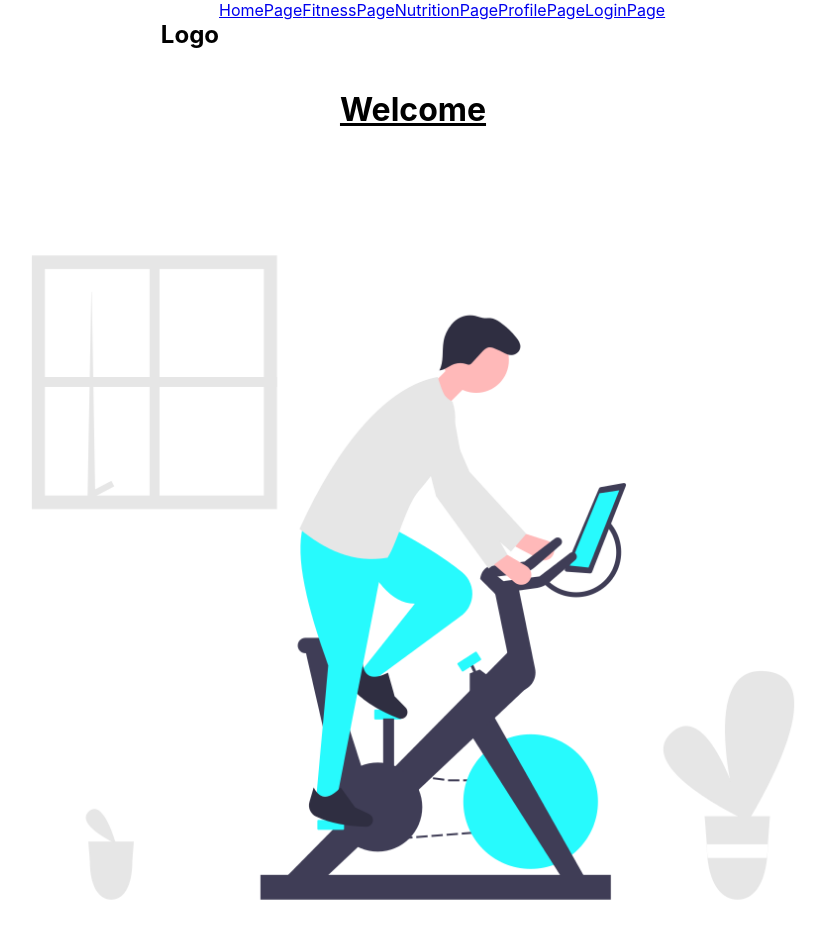
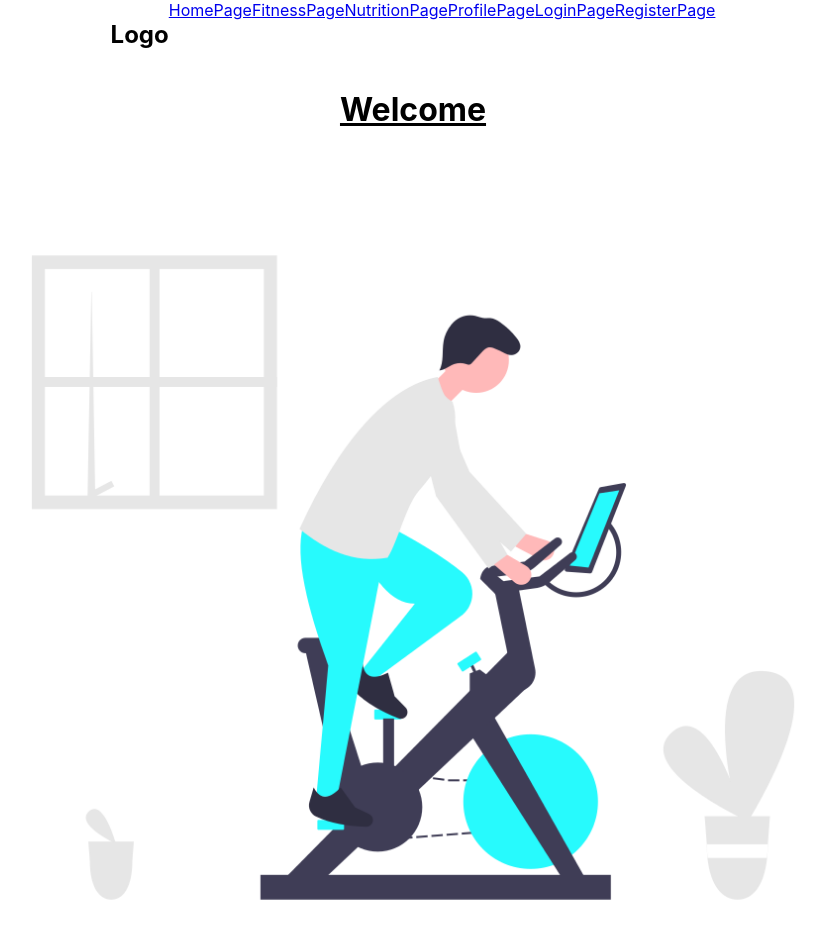
Before and after one commit to pht1207/capstone-fitness-app, a React (Create React App) app: page / in a window 1280 px wide. Shown: the top 938 px of the page, without its empty margins (227-1052 px from the left). Built offline with nearby package versions, Linux system fonts and the light colour scheme.

Commit message:
Added registerpage to the react-router/navigation bar for simplicity of debugging

```diff
--- a/backend-code/server.js
+++ b/backend-code/server.js
@@ -257,7 +257,6 @@ const getNutrition = async function(req, res) {
   const dateAccessed = req.query.dateAccessed;
   const userID = req.user.id;
 
-
   pool.query(
   'SELECT * ' +
   'FROM userConsumptionTable ' +
--- a/src/App.js
+++ b/src/App.js
@@ -32,6 +32,8 @@ function App() {
                 <Link to="/ProfilePage">ProfilePage</Link>
                 {/* Use state to make login button change to username and profile picture if user is logged in */}
                 <Link to="/LoginPage">LoginPage</Link>
+                <Link to="/RegisterPage">RegisterPage</Link>
+
             </nav>
 
             <Routes>
@@ -40,6 +42,8 @@ function App() {
                 <Route path="/NutritionPage" element={<NutritionPage />} />
                 <Route path="/ProfilePage" element={<ProfilePage />} />
                 <Route path="/LoginPage" element={<LoginPage />} />
+                <Route path="/RegisterPage" element={<RegisterPage />} />
+
             </Routes>
         </Router>
     </div>
```
